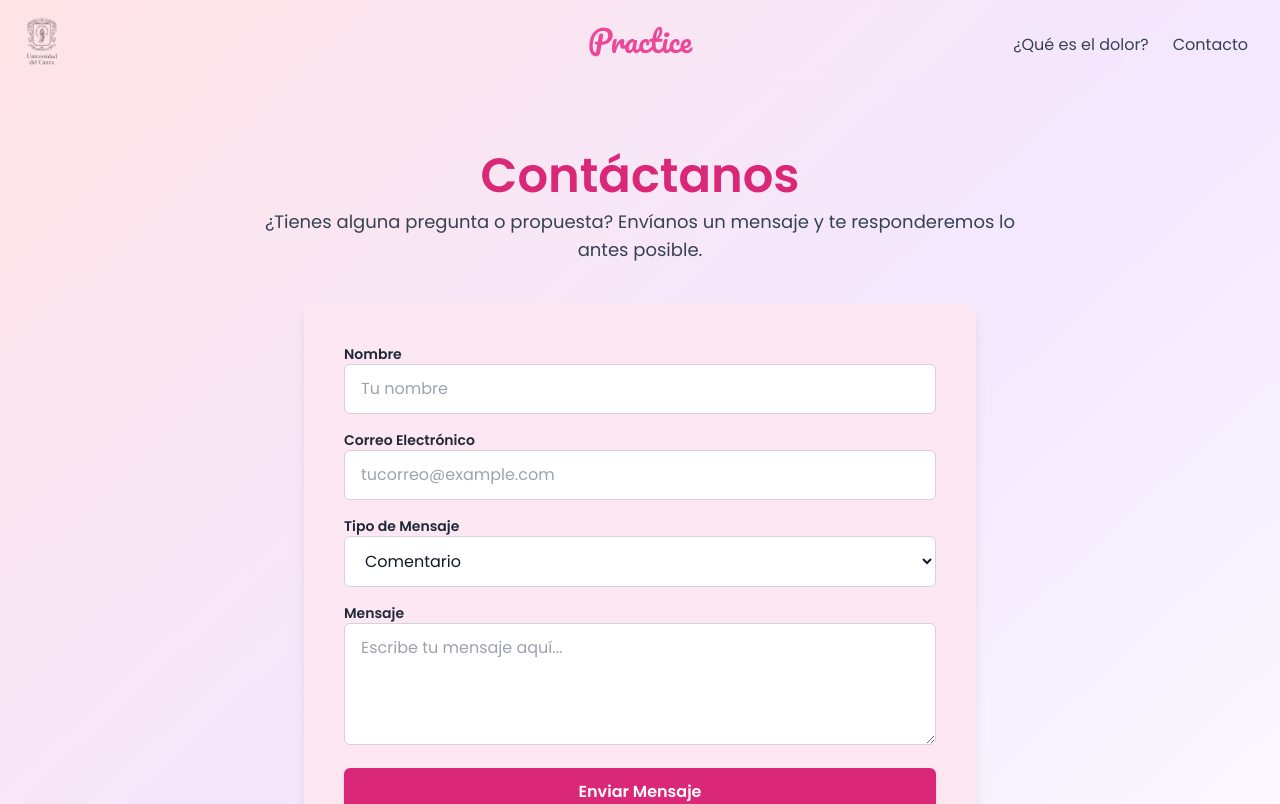
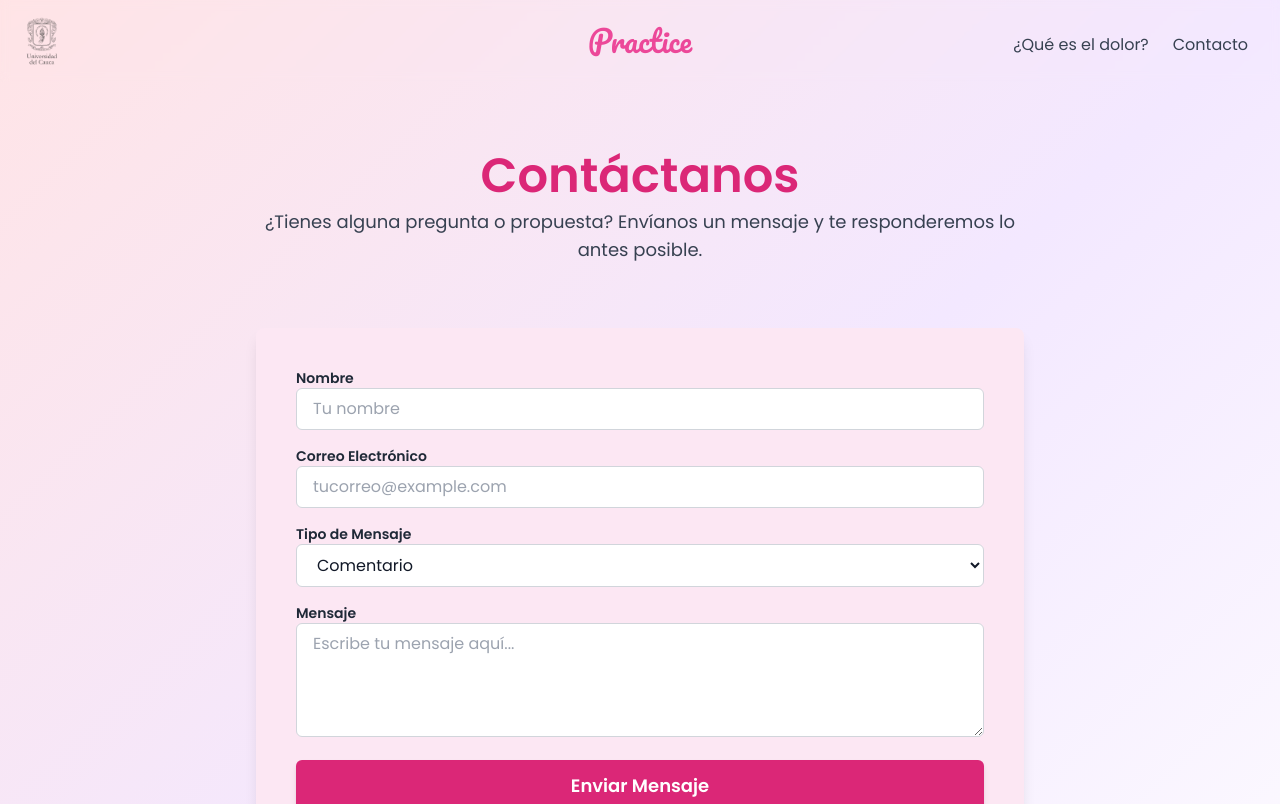
Before and after one commit to JuanF88/ximenaPage, a Next.js app: page /contacto in a window 1280 px wide. Shown: the top 804 px of the page. Built offline with nearby package versions, Linux system fonts and the light colour scheme.

Commit message:
Movile update

```diff
--- a/src/components/ContactForm.js
+++ b/src/components/ContactForm.js
@@ -55,9 +55,9 @@ export default function ContactForm() {
   };
 
   return (
-    <section className="flex flex-col items-center justify-center px-4 sm:px-6 lg:px-8 py-6 sm:py-8 lg:py-2 flex-grow mt-0">
+    <section className="w-full overflow-hidden px-4 py-8 flex justify-center">
       <form
-        className="w-full max-w-lg md:max-w-xl lg:max-w-2xl bg-pink-100 p-6 sm:p-8 lg:p-10 rounded-lg shadow-lg"
+        className="w-full max-w-screen-md bg-pink-100 p-6 sm:p-8 lg:p-10 rounded-lg shadow-lg"
         data-aos="fade-up"
         data-aos-duration="2000"
         onSubmit={handleSubmit}
@@ -69,7 +69,7 @@ export default function ContactForm() {
             name="nombre"
             value={formData.nombre}
             onChange={handleChange}
-            className="w-full px-4 py-2 sm:py-3 rounded-md bg-white border border-gray-300 focus:border-pink-500 focus:outline-none"
+            className="w-full px-4 py-2 rounded-md bg-white border border-gray-300 focus:border-pink-500 focus:outline-none"
             placeholder="Tu nombre"
             required
           />
@@ -82,7 +82,7 @@ export default function ContactForm() {
             name="email"
             value={formData.email}
             onChange={handleChange}
-            className="w-full px-4 py-2 sm:py-3 rounded-md bg-white border border-gray-300 focus:border-pink-500 focus:outline-none"
+            className="w-full px-4 py-2 rounded-md bg-white border border-gray-300 focus:border-pink-500 focus:outline-none"
             placeholder="tucorreo@example.com"
             required
           />
@@ -94,7 +94,7 @@ export default function ContactForm() {
             name="tipo"
             value={formData.tipo}
             onChange={handleChange}
-            className="w-full px-4 py-2 sm:py-3 rounded-md bg-white border border-gray-300 focus:border-pink-500 focus:outline-none"
+            className="w-full px-4 py-2 rounded-md bg-white border border-gray-300 focus:border-pink-500 focus:outline-none"
             required
           >
             <option value="Comentario">Comentario</option>
@@ -110,7 +110,7 @@ export default function ContactForm() {
             name="mensaje"
             value={formData.mensaje}
             onChange={handleChange}
-            className="w-full px-4 py-2 sm:py-3 rounded-md bg-white border border-gray-300 focus:border-pink-500 focus:outline-none"
+            className="w-full px-4 py-2 rounded-md bg-white border border-gray-300 focus:border-pink-500 focus:outline-none"
             rows="4"
             placeholder="Escribe tu mensaje aquí..."
             required
@@ -119,7 +119,7 @@ export default function ContactForm() {
 
         <button
           type="submit"
-          className="w-full bg-pink-600 hover:bg-pink-500 text-white font-bold py-3 sm:py-3 text-lg sm:text-base rounded-md shadow-md transition-transform transform hover:scale-105"
+          className="w-full bg-pink-600 hover:bg-pink-500 text-white font-bold py-3 text-lg rounded-md shadow-md transition-transform transform hover:scale-105"
         >
           Enviar Mensaje
         </button>
--- a/src/pages/contacto.js
+++ b/src/pages/contacto.js
@@ -12,8 +12,8 @@ export default function Contact() {
   }, []);
 
   return (
-    <div className="flex flex-col min-h-screen text-gray-900">
-      <Header />
+    <div className="flex flex-col min-h-screen text-gray-900 overflow-hidden">
+<Header />
 
       {/* Contenedor principal centrado */}
       <main className="flex flex-col items-center text-center px-6 py-14 flex-grow mt-24">
```
